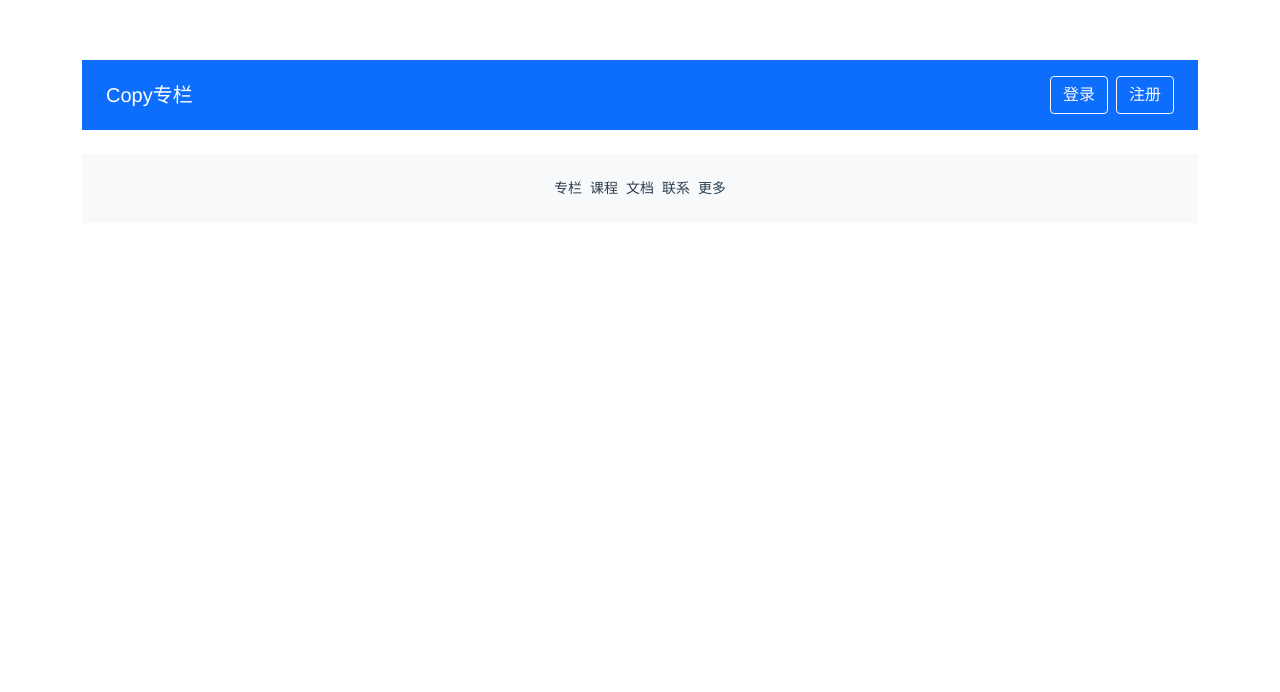
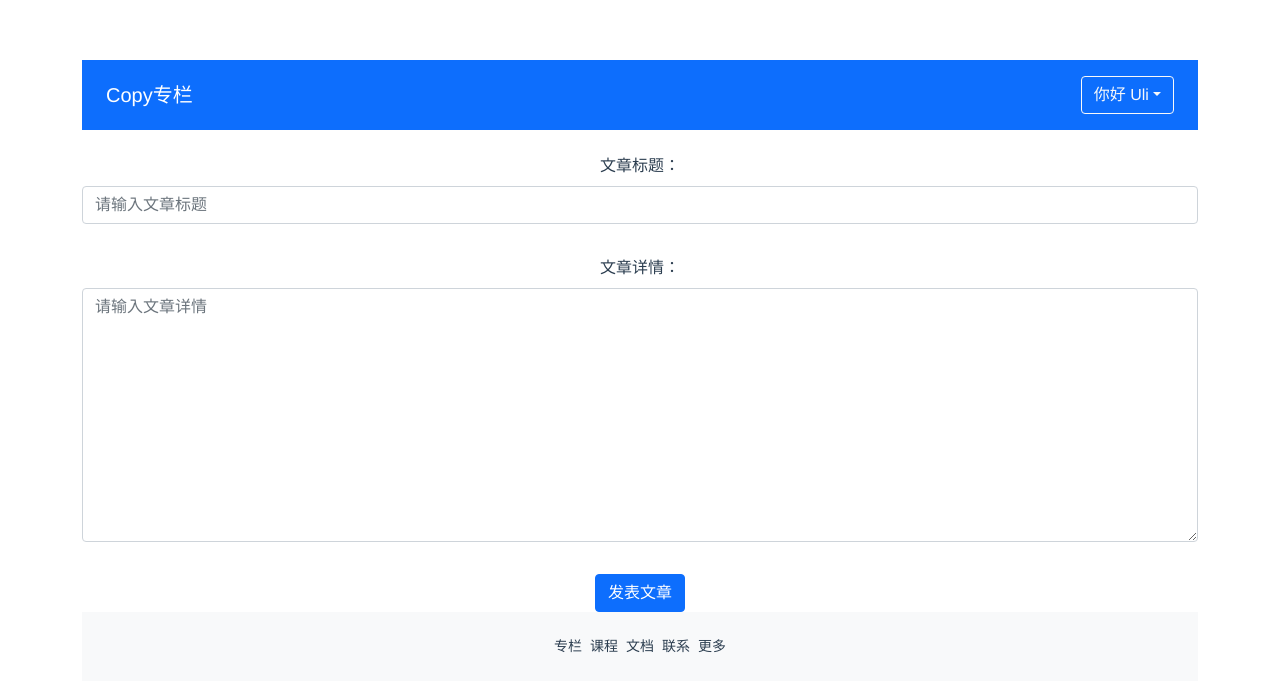
Before and after one commit to cseve123/Vue3, a Vue app in the folder Project/: page /create in a window 1280 px wide. Shown: the top 692 px of the page. Built offline with nearby package versions, Linux system fonts and the light colour scheme.

Commit message:
router shouwei meta

```diff
--- a/Project/src/components/GlobalHeader.vue
+++ b/Project/src/components/GlobalHeader.vue
@@ -12,7 +12,7 @@
     <ul v-else class="list-inline mb-0">
       <li class="list-inline-item">
         <dropdown :title="`你好 ${user.name}`">
-          <dropdown-item><a class="dropdown-item">新建文章</a></dropdown-item>
+          <dropdown-item><a href="/create" class="dropdown-item">新建文章</a></dropdown-item>
           <dropdown-item><a class="dropdown-item">我的专栏</a></dropdown-item>
           <dropdown-item disabled><a href="#" class="dropdown-item">编辑资料</a></dropdown-item>
           <dropdown-item><a href="#" class="dropdown-item">退出登陆</a></dropdown-item>
--- a/Project/src/components/ValidateInput.vue
+++ b/Project/src/components/ValidateInput.vue
@@ -1,6 +1,7 @@
 <template>
   <div class="validate-input-container pb-3">
     <input
+      v-if="tag !== 'textarea'"
       class="form-control"
       :class="{'is-invalid': inputRef.error}"
       v-model="inputRef.val"
@@ -8,6 +9,15 @@
       @input="updateInput"
       v-bind="$attrs"
     >
+    <textarea
+      v-else
+      class="form-control"
+      :class="{'is-invalid': inputRef.error}"
+      v-model="inputRef.val"
+      @blur="validateInput"
+      @input="updateInput"
+      v-bind="$attrs"
+    ></textarea>
     <span class="invalid-feedback" v-if="inputRef.error">{{inputRef.message}}</span>
   </div>
 </template>
@@ -21,12 +31,18 @@
   message: string;
 }
 export type RulesProp = RuleProp[]
+export type TagType = 'input' | 'textarea'
 export default defineComponent({
   name: 'ValidateInput',
   props: {
     rules: Array as PropType<RulesProp>,
-    modelValue: String
+    modelValue: String,
+    tag: {
+      type: String as PropType<TagType>,
+      default: 'input'
+    }
   },
+  inheritAttrs: false,
   setup (props, context) {
     const inputRef = reactive({
       val: '',
--- a/Project/src/router.ts
+++ b/Project/src/router.ts
@@ -2,6 +2,8 @@
 import Home from './views/Home.vue'
 import ColumnDetail from './views/ColumnDetail.vue'
 import Login from './views/Login.vue'
+import CreatePost from './views/CreatePost.vue'
+import store from './store'
 const routerHistory = createWebHistory()
 const router = createRouter({
   history: routerHistory,
@@ -13,15 +15,36 @@
     },
     {
       path: '/column/:id',
-      name: 'columnDetail',
+      name: 'column',
       component: ColumnDetail
     },
     {
       path: '/login',
       name: 'loign',
-      component: Login
+      component: Login,
+      meta: {
+        redirectAlreadyLogin: true
+      }
+    },
+    {
+      path: '/create',
+      name: 'create',
+      component: CreatePost,
+      meta: {
+        requiredLogin: true
+      }
     }
   ]
-
+})
+router.beforeEach((to, from, next) => {
+  if (to.meta.requiredLogin && !store.state.user.isLogin) {
+    next({
+      path: '/login'
+    })
+  } else if (to.meta.redirectAlreadyLogin && store.state.user.isLogin) {
+    next('/')
+  } else {
+    next()
+  }
 })
 export default router
--- a/Project/src/store.ts
+++ b/Project/src/store.ts
@@ -4,7 +4,10 @@
   isLogin: boolean;
   name?: string;
   id?: number;
+  columnId?: number;
 }
+export { PostProps }
+
 export interface GlobalDataProps {
   columns: ColumnProps[];
   posts: PostProps[];
@@ -14,11 +17,14 @@
   state: {
     columns: testData,
     posts: testPosts,
-    user: { isLogin: false }
+    user: { isLogin: true, name: 'Uli', columnId: 1 }
   },
   mutations: {
     login (state) {
       state.user = { ...state.user, isLogin: true, name: 'Uli' }
+    },
+    createPost (state, newPost) {
+      state.posts.push(newPost)
     }
   },
   getters: {
--- /dev/null
+++ b/Project/src/views/CreatePost.vue
@@ -0,0 +1,114 @@
+<template>
+  <div class="create-post-page">
+    <validate-form @form-submit="onFormSubmit">
+      <div class="mb-3">
+        <label class="form-label">文章标题：</label>
+        <validate-input
+          :rules="titleRules"
+          v-model="titleVal"
+          placeholder="请输入文章标题"
+          type="text"
+        />
+      </div>
+      <div class="mb-3">
+        <label class="form-label">文章详情：</label>
+        <validate-input
+          rows="10"
+          tag="textarea"
+          placeholder="请输入文章详情"
+          :rules="contentRules"
+          v-model="contentVal"
+        />
+      </div>
+      <template #submit>
+        <button class="btn btn-primary btn-large">
+          发表文章
+        </button>
+      </template>
+    </validate-form>
+  </div>
+</template>
+
+<script lang="ts">
+import { defineComponent, ref } from 'vue'
+import { useStore } from 'vuex'
+import { useRouter } from 'vue-router'
+import { GlobalDataProps, PostProps } from '../store'
+import ValidateForm from '../components/ValidateForm.vue'
+import ValidateInput, { RulesProp } from '../components/ValidateInput.vue'
+export default defineComponent({
+  name: 'CreatePost',
+  components: {
+    ValidateForm,
+    ValidateInput
+  },
+  setup () {
+    const store = useStore<GlobalDataProps>()
+    // const route = useRoute()
+    const router = useRouter()
+    const titleVal = ref('')
+    const contentVal = ref('')
+    const titleRules: RulesProp = [
+      { type: 'required', message: '文章标题不能为空' }
+    ]
+    const contentRules: RulesProp = [
+      { type: 'required', message: '文章详情不能为空' }
+    ]
+    const onFormSubmit = (isValidate: boolean) => {
+      if (isValidate) {
+        const { columnId } = store.state.user
+        if (columnId) {
+          const newPost: PostProps = {
+            id: new Date().getTime(),
+            title: titleVal.value,
+            content: contentVal.value,
+            columnId,
+            createdAt: new Date().toLocaleString()
+          }
+          store.commit('createPost', newPost)
+          router.push({
+            name: 'column',
+            params: {
+              id: columnId
+            }
+          })
+        }
+      }
+    }
+    return {
+      titleVal,
+      contentVal,
+      titleRules,
+      contentRules,
+      onFormSubmit
+    }
+  }
+})
+</script>
+
+<style>
+.create-post-page .file-upload-container {
+  height: 200px;
+  cursor: pointer;
+  overflow: hidden;
+}
+.create-post-page .file-upload-container img {
+  width: 100%;
+  height: 100%;
+  object-fit: cover;
+}
+.uploaded-area {
+  position: relative;
+}
+.uploaded-area:hover h3 {
+  display: block;
+}
+.uploaded-area h3 {
+  display: none;
+  position: absolute;
+  color: #999;
+  text-align: center;
+  width: 100%;
+  top: 50%;
+}
+</style>
```
